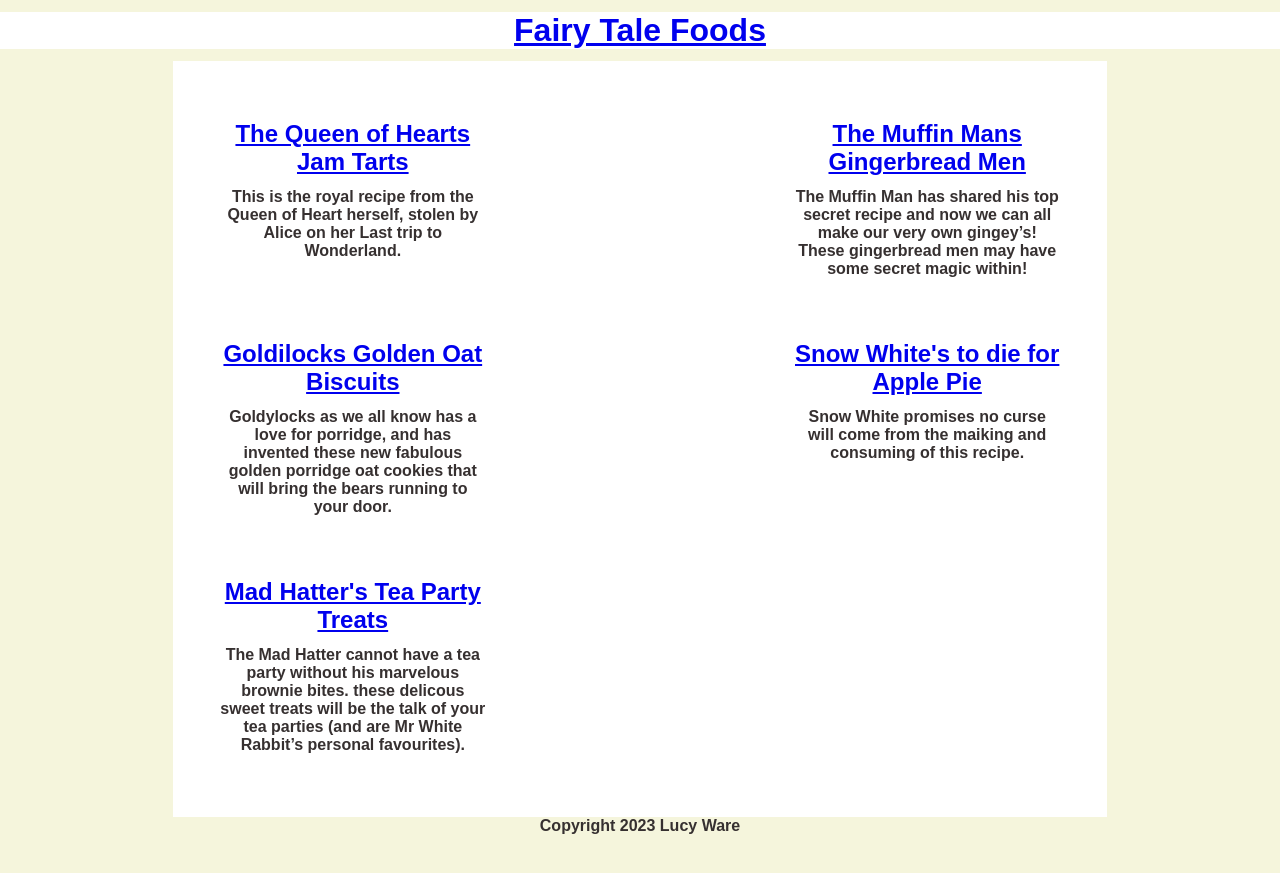
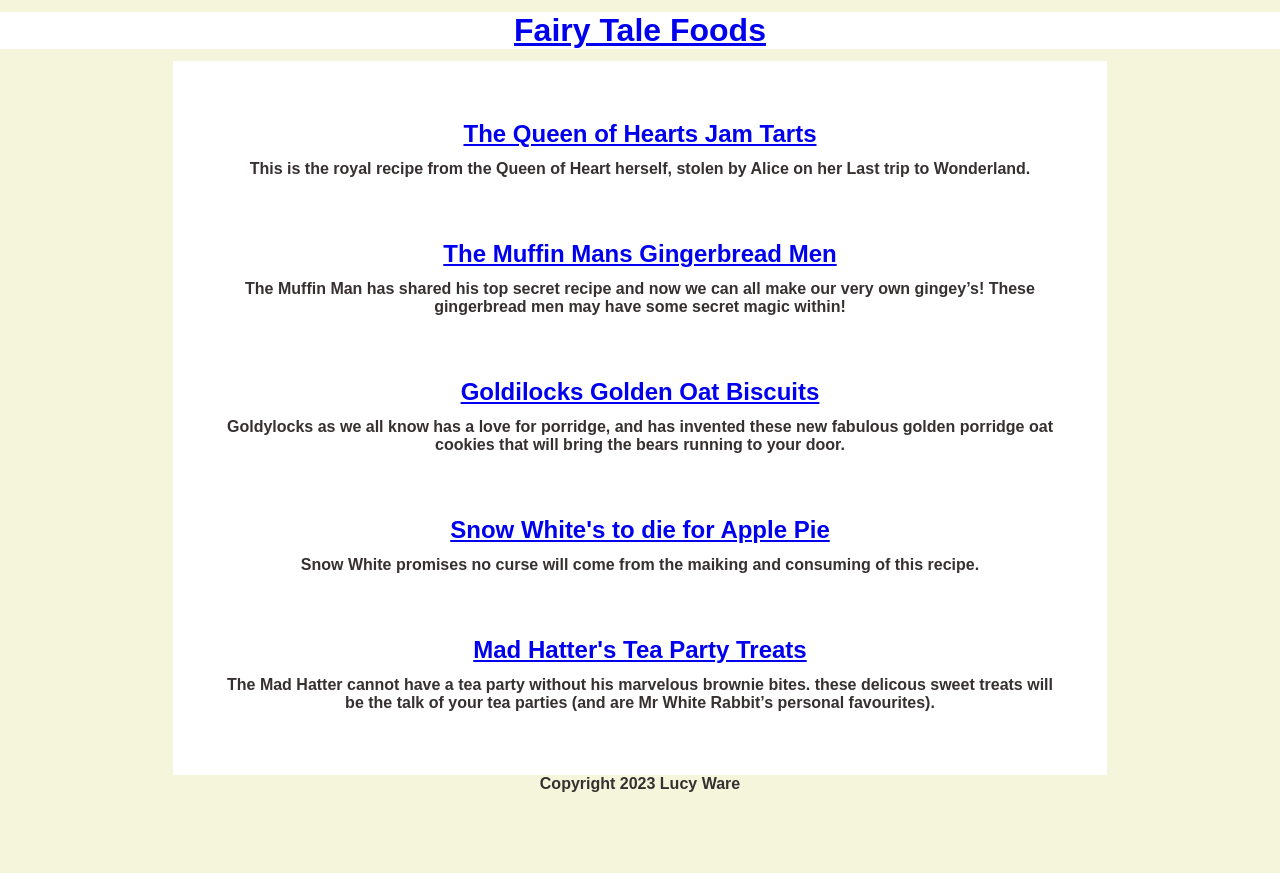
Before and after one commit to Lucyware/Fairytalefoods, a Jekyll site: the page built from pages/recipelisting.md, in a window 1280 px wide. Shown: the top 873 px of the page. Built offline with Jekyll 4.4.1, drawn with Linux system fonts in a browser that asks for light colours.

Commit message:
Update recipes.css

```diff
--- a/styles/recipes.css
+++ b/styles/recipes.css
@@ -111,9 +111,3 @@ button a {
   flex-basis: 300px;
 
 }
-
-.list{
-  display:flex;
-  flex-wrap: wrap;
-  justify-content: space-between;
-}
```
